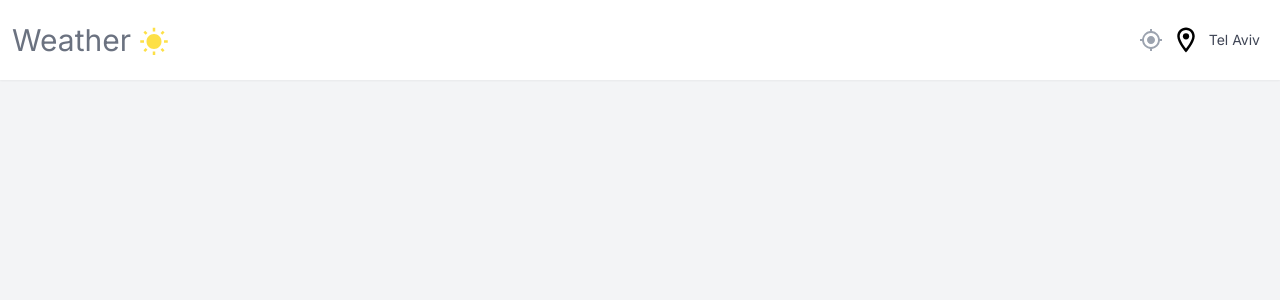
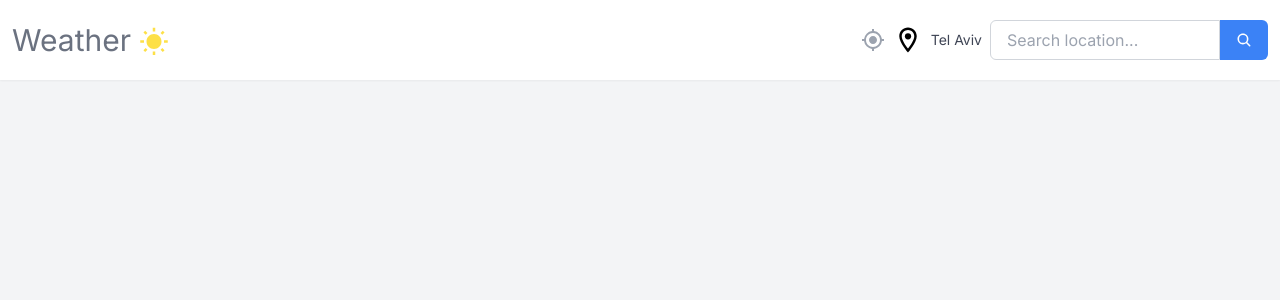
Before and after one commit to Amir2210/Weather-App-With-Next.JS, a Next.js app: page / in a window 1280 px wide. Shown: the top 300 px of the page. Built offline with nearby package versions, Linux system fonts and the light colour scheme.

Commit message:
Create searchbox cmp and using cn function

```diff
--- a/package.json
+++ b/package.json
@@ -9,10 +9,12 @@
     "lint": "next lint"
   },
   "dependencies": {
+    "clsx": "^2.1.1",
     "next": "14.2.4",
     "react": "^18",
     "react-dom": "^18",
-    "react-icons": "^5.2.1"
+    "react-icons": "^5.2.1",
+    "tailwind-merge": "^2.3.0"
   },
   "devDependencies": {
     "@types/node": "^20",
--- a/src/components/Navbar.tsx
+++ b/src/components/Navbar.tsx
@@ -2,6 +2,7 @@
 import { MdWbSunny } from "react-icons/md";
 import { MdMyLocation } from "react-icons/md";
 import { MdOutlineLocationOn } from "react-icons/md";
+import SearchBox from './SearchBox';
 type Props = {}
 
 export default function Navbar({ }: Props) {
@@ -16,9 +17,7 @@
           <MdMyLocation className='text-2xl text-gray-400 hover:opacity-80 cursor-pointer duration-150' />
           <MdOutlineLocationOn className='text-3xl' />
           <p className='text-slate-900/80 text-sm capitalize'>tel aviv</p>
-          <div>
-
-          </div>
+          <div><SearchBox /></div>
         </section>
       </div>
     </nav>
--- /dev/null
+++ b/src/components/SearchBox.tsx
@@ -0,0 +1,20 @@
+import { cn } from '@/utils/cn';
+import React from 'react'
+import { IoSearch } from "react-icons/io5";
+type Props = {
+  className?: string
+  value: string,
+  onChange: React.ChangeEventHandler<HTMLInputElement> | undefined
+  onSubmit: React.FormEventHandler<HTMLFormElement> | undefined
+}
+
+export default function SearchBox(props: Props) {
+  return (
+    <form onSubmit={props.onSubmit} className={cn('flex relative items-center justify-center h-10', props.className)}>
+      <input onChange={props.onChange} value={props.value} type="text" placeholder='Search location...' className='px-4 py-2 w-[230px] border border-gray-300 rounded-l-md focus:outline-none focus:border-blue-500 h-full' />
+      <button className='px-4 py-[9px] bg-blue-500 text-white rounded-r-md focus:outline-none hover:bg-blue-600 h-full duration-150'>
+        <IoSearch className='' />
+      </button>
+    </form>
+  )
+}
--- /dev/null
+++ b/src/utils/cn.ts
@@ -0,0 +1,6 @@
+import clsx, { ClassValue } from 'clsx';
+import { twMerge } from 'tailwind-merge';
+
+export function cn(...inputs: ClassValue[]) {
+  return twMerge(clsx(...inputs))
+}
```
Also changed, not shown: 1 other file (tests, documents, lock files or other folders).
